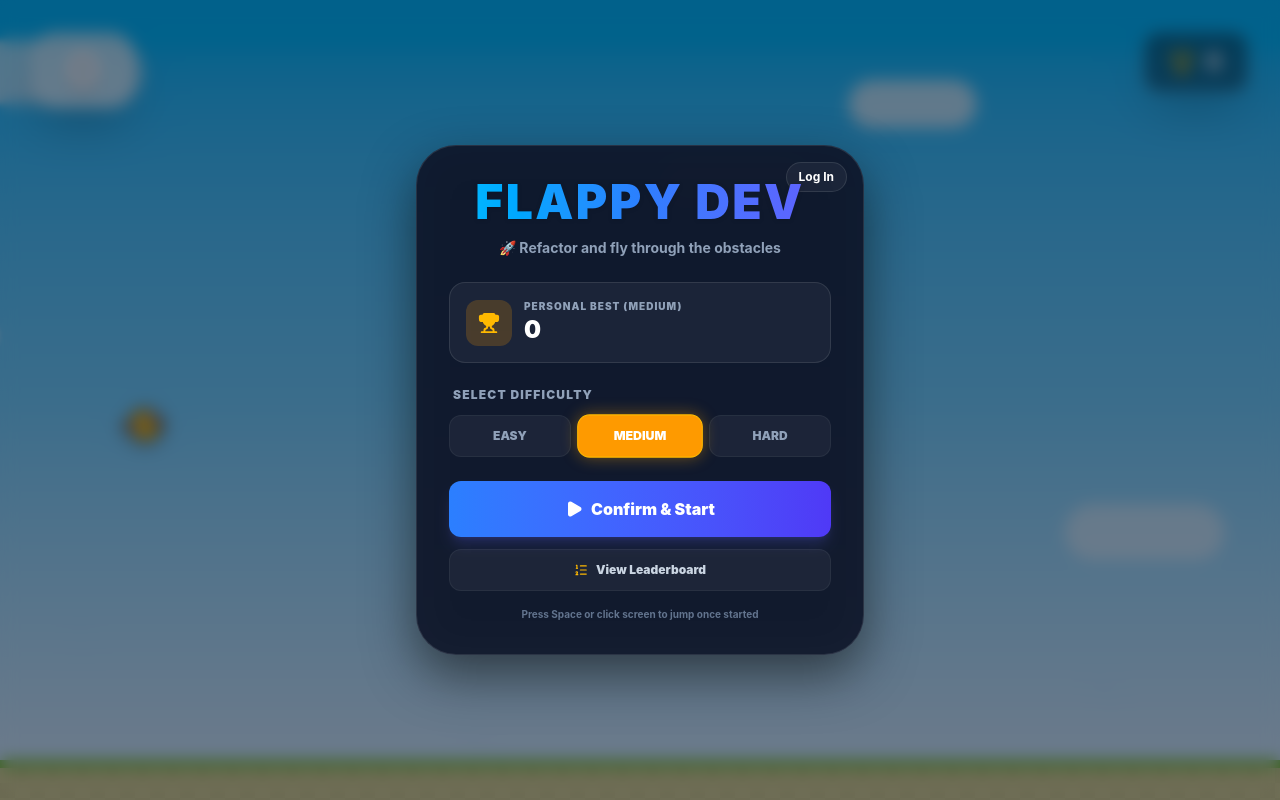
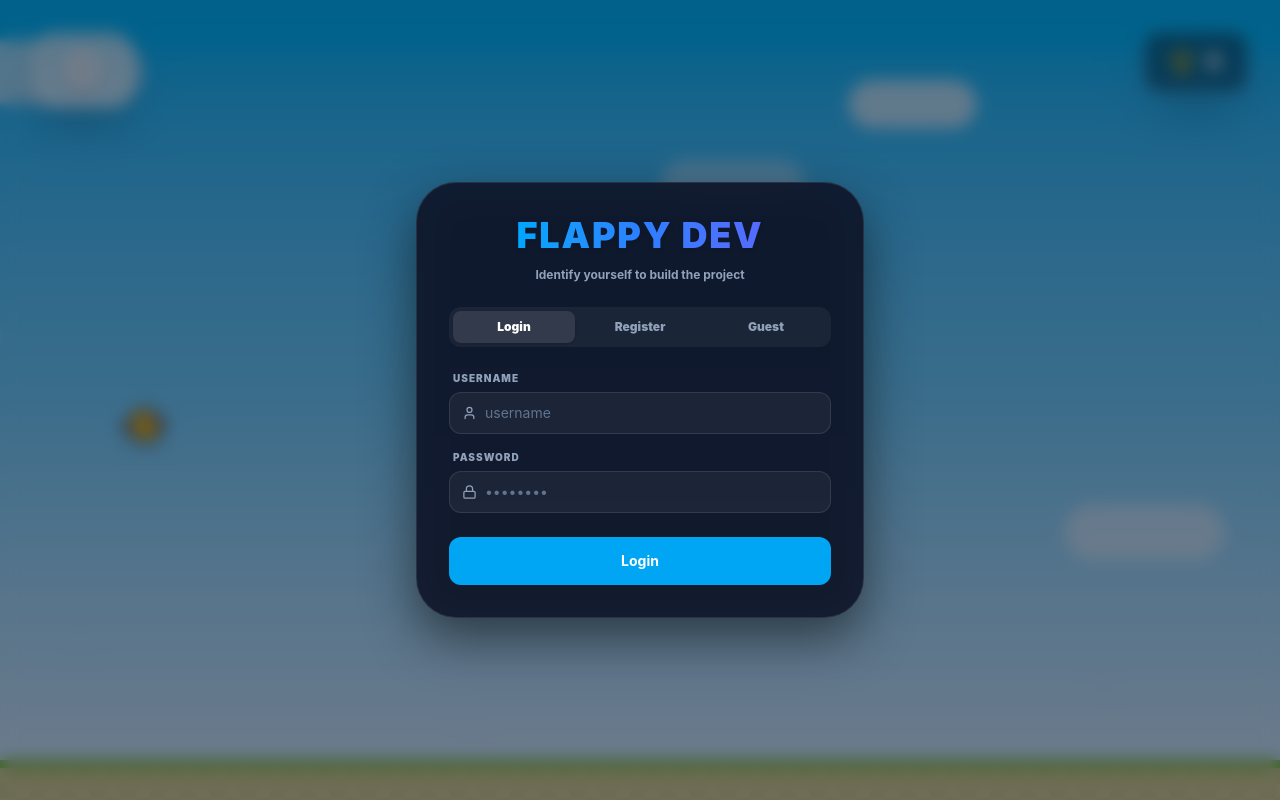
Before and after one commit to DakshBaid/flappybird, a React (Vite) app: page / in a window 1280 px wide. Built offline with nearby package versions, Linux system fonts and the light colour scheme.

Commit message:
Restrict game start to authenticated or guest users, implement guest names on leaderboard, and shrink jumpscares into centered warning popup cards

```diff
--- a/src/App.tsx
+++ b/src/App.tsx
@@ -1,5 +1,5 @@
 import React, { useState, useEffect, useCallback, useRef } from 'react';
-import { Play, RotateCcw, Trophy, User, Lock, LogIn, UserPlus, LogOut, ListOrdered, X } from 'lucide-react';
+import { Play, RotateCcw, Trophy, User, Lock, LogOut, ListOrdered, X } from 'lucide-react';
 
 // Slower gameplay constants
 const GRAVITY = 0.35;
@@ -87,6 +87,8 @@ export default function App() {
   const [authMessage, setAuthMessage] = useState('');
   const [leaderboard, setLeaderboard] = useState<{ username: string, score: number, timestamp: string }[]>([]);
   const [loadingLeaderboard, setLoadingLeaderboard] = useState(false);
+  const [compulsoryTab, setCompulsoryTab] = useState<'LOGIN' | 'REGISTER' | 'GUEST'>('LOGIN');
+  const [guestNameInput, setGuestNameInput] = useState('');
 
   // Jumpscare States
   const [jumpscareActive, setJumpscareActive] = useState(false);
@@ -204,6 +206,15 @@ export default function App() {
   const handleLogout = () => {
     setUser(null);
     localStorage.removeItem('flappyUser');
+  };
+
+  const handleGuestPlay = (e: React.FormEvent) => {
+    e.preventDefault();
+    if (!guestNameInput.trim()) return;
+    const name = `${guestNameInput.trim()} (Guest)`;
+    setUser(name);
+    localStorage.setItem('flappyUser', name);
+    setGuestNameInput('');
   };
 
   const submitScoreToBackend = async (finalScore: number, finalDiff: Difficulty) => {
@@ -582,22 +593,44 @@ export default function App() {
             >
               <div className="bg-slate-900/90 backdrop-blur-xl p-8 rounded-[2.5rem] shadow-[0_20px_50px_rgba(0,0,0,0.5)] text-center transform transition-all border border-white/10 max-w-md w-full mx-4 text-white relative">
 
-                {/* 1. Auth Login Screen */}
-                {authTab === 'LOGIN' && (
-                  <form onSubmit={handleLogin} className="flex flex-col text-left">
-                    <div className="flex justify-between items-center mb-6">
-                      <h2 className="text-2xl font-black flex items-center gap-2">
-                        <LogIn size={22} className="text-sky-400" /> Log In
-                      </h2>
-                      <button type="button" onClick={() => { setAuthTab(null); setAuthError(''); setAuthMessage(''); }} className="text-slate-400 hover:text-white cursor-pointer">
-                        <X size={20} />
+                {!user ? (
+                  /* Compulsory Authentication Screen */
+                  <>
+                    <h1 className="text-4xl font-black text-transparent bg-clip-text bg-gradient-to-r from-sky-400 via-blue-500 to-indigo-500 mb-2 drop-shadow-sm pb-1 tracking-wider uppercase">
+                      Flappy Dev
+                    </h1>
+                    <p className="text-slate-400 font-bold text-xs mb-6">
+                      Identify yourself to build the project
+                    </p>
+
+                    {/* Tabs to select method */}
+                    <div className="flex gap-1 mb-6 bg-white/5 p-1 rounded-xl">
+                      {(['LOGIN', 'REGISTER', 'GUEST'] as const).map((tab) => (
+                        <button
+                          key={tab}
+                          type="button"
+                          onClick={() => {
+                            setCompulsoryTab(tab);
+                            setAuthError('');
+                            setAuthMessage('');
+                          }}
+                          className={`flex-1 py-2 text-xs font-black rounded-lg transition-all cursor-pointer ${
+                            compulsoryTab === tab
+                              ? 'bg-white/10 text-white shadow-sm'
+                              : 'text-slate-400 hover:text-white'
+                          }`}
+                        >
+                          {tab === 'LOGIN' ? 'Login' : tab === 'REGISTER' ? 'Register' : 'Guest'}
                         </button>
+                      ))}
                     </div>
 
-                    {authError && <p className="text-xs text-rose-400 font-bold mb-4 bg-rose-500/10 border border-rose-500/20 p-2.5 rounded-lg">{authError}</p>}
-                    {authMessage && <p className="text-xs text-emerald-400 font-bold mb-4 bg-emerald-500/10 border border-emerald-500/20 p-2.5 rounded-lg">{authMessage}</p>}
+                    {authError && <p className="text-xs text-rose-400 font-bold mb-4 bg-rose-500/10 border border-rose-500/20 p-2.5 rounded-lg text-left">{authError}</p>}
+                    {authMessage && <p className="text-xs text-emerald-400 font-bold mb-4 bg-emerald-500/10 border border-emerald-500/20 p-2.5 rounded-lg text-left">{authMessage}</p>}
 
-                    <label className="text-xs text-slate-400 uppercase font-black tracking-widest mb-1.5 pl-1">Username</label>
+                    {compulsoryTab === 'LOGIN' && (
+                      <form onSubmit={handleLogin} className="flex flex-col text-left">
+                        <label className="text-[10px] text-slate-400 uppercase font-black tracking-widest mb-1.5 pl-1">Username</label>
                         <div className="flex items-center bg-white/5 border border-white/10 rounded-xl px-3 py-2.5 mb-4">
                           <User size={16} className="text-slate-400 mr-2" />
                           <input
@@ -610,7 +643,7 @@ export default function App() {
                           />
                         </div>
 
-                    <label className="text-xs text-slate-400 uppercase font-black tracking-widest mb-1.5 pl-1">Password</label>
+                        <label className="text-[10px] text-slate-400 uppercase font-black tracking-widest mb-1.5 pl-1">Password</label>
                         <div className="flex items-center bg-white/5 border border-white/10 rounded-xl px-3 py-2.5 mb-6">
                           <Lock size={16} className="text-slate-400 mr-2" />
                           <input
@@ -625,31 +658,16 @@ export default function App() {
 
                         <button
                           type="submit"
-                      className="w-full py-3.5 rounded-xl font-black text-sm text-white bg-sky-500 hover:bg-sky-600 transition-all cursor-pointer mb-4 font-bold"
+                          className="w-full py-3.5 rounded-xl font-black text-sm text-white bg-sky-500 hover:bg-sky-600 transition-all cursor-pointer font-bold"
                         >
                           Login
                         </button>
-                    <p className="text-xs text-center text-slate-400">
-                      New dev? <button type="button" onClick={() => { setAuthTab('REGISTER'); setAuthError(''); setAuthMessage(''); }} className="text-sky-400 font-bold hover:underline cursor-pointer">Create account</button>
-                    </p>
                       </form>
                     )}
 
-                {/* 2. Auth Register Screen */}
-                {authTab === 'REGISTER' && (
+                    {compulsoryTab === 'REGISTER' && (
                       <form onSubmit={handleRegister} className="flex flex-col text-left">
-                    <div className="flex justify-between items-center mb-6">
-                      <h2 className="text-2xl font-black flex items-center gap-2">
-                        <UserPlus size={22} className="text-emerald-400" /> Create Account
-                      </h2>
-                      <button type="button" onClick={() => { setAuthTab(null); setAuthError(''); setAuthMessage(''); }} className="text-slate-400 hover:text-white cursor-pointer">
-                        <X size={20} />
-                      </button>
-                    </div>
-
-                    {authError && <p className="text-xs text-rose-400 font-bold mb-4 bg-rose-500/10 border border-rose-500/20 p-2.5 rounded-lg">{authError}</p>}
-
-                    <label className="text-xs text-slate-400 uppercase font-black tracking-widest mb-1.5 pl-1">Username</label>
+                        <label className="text-[10px] text-slate-400 uppercase font-black tracking-widest mb-1.5 pl-1">Username</label>
                         <div className="flex items-center bg-white/5 border border-white/10 rounded-xl px-3 py-2.5 mb-4">
                           <User size={16} className="text-slate-400 mr-2" />
                           <input
@@ -662,7 +680,7 @@ export default function App() {
                           />
                         </div>
 
-                    <label className="text-xs text-slate-400 uppercase font-black tracking-widest mb-1.5 pl-1">Password</label>
+                        <label className="text-[10px] text-slate-400 uppercase font-black tracking-widest mb-1.5 pl-1">Password</label>
                         <div className="flex items-center bg-white/5 border border-white/10 rounded-xl px-3 py-2.5 mb-6">
                           <Lock size={16} className="text-slate-400 mr-2" />
                           <input
@@ -677,18 +695,41 @@ export default function App() {
 
                         <button
                           type="submit"
-                      className="w-full py-3.5 rounded-xl font-black text-sm text-white bg-emerald-500 hover:bg-emerald-600 transition-all cursor-pointer mb-4 font-bold"
+                          className="w-full py-3.5 rounded-xl font-black text-sm text-white bg-emerald-500 hover:bg-emerald-600 transition-all cursor-pointer font-bold"
                         >
-                      Sign Up
+                          Create Account
                         </button>
-                    <p className="text-xs text-center text-slate-400">
-                      Already registered? <button type="button" onClick={() => { setAuthTab('LOGIN'); setAuthError(''); setAuthMessage(''); }} className="text-emerald-400 font-bold hover:underline cursor-pointer">Log in</button>
-                    </p>
                       </form>
                     )}
 
-                {/* 3. Leaderboard Tab Screen */}
-                {authTab === 'LEADERBOARD' && (
+                    {compulsoryTab === 'GUEST' && (
+                      <form onSubmit={handleGuestPlay} className="flex flex-col text-left">
+                        <label className="text-[10px] text-slate-400 uppercase font-black tracking-widest mb-1.5 pl-1">Guest Display Name</label>
+                        <div className="flex items-center bg-white/5 border border-white/10 rounded-xl px-3 py-2.5 mb-6">
+                          <User size={16} className="text-slate-400 mr-2" />
+                          <input
+                            type="text"
+                            required
+                            value={guestNameInput}
+                            onChange={(e) => setGuestNameInput(e.target.value)}
+                            placeholder="Enter guest name..."
+                            className="bg-transparent border-none outline-none text-sm w-full text-white placeholder-slate-500"
+                          />
+                        </div>
+
+                        <button
+                          type="submit"
+                          className="w-full py-3.5 rounded-xl font-black text-sm text-white bg-blue-500 hover:bg-blue-600 transition-all cursor-pointer font-bold"
+                        >
+                          Play as Guest
+                        </button>
+                      </form>
+                    )}
+                  </>
+                ) : (
+                  /* Authenticated Screens (Leaderboard or Main Menu) */
+                  <>
+                    {authTab === 'LEADERBOARD' ? (
                       <div className="flex flex-col text-left">
                         <div className="flex justify-between items-center mb-4">
                           <h2 className="text-2xl font-black flex items-center gap-2">
@@ -745,14 +786,11 @@ export default function App() {
                           )}
                         </div>
                       </div>
-                )}
-
-                {/* 4. Main Menu View */}
-                {!authTab && (
+                    ) : (
+                      /* Main Menu View */
                       <>
-                    {/* User profile / Login header */}
+                        {/* User profile header */}
                         <div className="absolute top-4 right-4 flex items-center gap-2 text-xs">
-                      {user ? (
                           <div className="flex items-center gap-2 bg-white/5 border border-white/10 px-3 py-1.5 rounded-full">
                             <span className="font-bold text-sky-400">👤 {user}</span>
                             <button
@@ -763,16 +801,6 @@ export default function App() {
                               <LogOut size={12} />
                             </button>
                           </div>
-                      ) : (
-                        <div className="flex items-center gap-1.5">
-                          <button
-                            onClick={() => { setAuthTab('LOGIN'); setAuthError(''); setAuthMessage(''); }}
-                            className="bg-white/5 border border-white/10 hover:bg-white/10 text-white font-bold px-3 py-1.5 rounded-full cursor-pointer transition-all"
-                          >
-                            Log In
-                          </button>
-                        </div>
-                      )}
                         </div>
 
                         <h1 className="text-5xl font-black text-transparent bg-clip-text bg-gradient-to-r from-sky-400 via-blue-500 to-indigo-500 mb-2 drop-shadow-sm pb-1 tracking-wider uppercase">
@@ -872,18 +900,30 @@ export default function App() {
                         </p>
                       </>
                     )}
+                  </>
+                )}
               </div>
             </div>
           )}
 
         {/* Jumpscare Overlay */}
         {jumpscareActive && (
-          <div className="fixed inset-0 z-50 bg-black flex items-center justify-center animate-jumpscare-shake overflow-hidden pointer-events-none">
+          <div className="fixed inset-0 z-50 bg-black/85 flex items-center justify-center pointer-events-none">
+            <div className="bg-slate-900 border-4 border-rose-500/80 p-5 rounded-[2rem] shadow-[0_0_50px_rgba(244,63,94,0.35)] max-w-md w-[90%] animate-jumpscare-shake flex flex-col items-center gap-4 text-center">
+              <div className="text-rose-500 text-3xl font-black tracking-widest animate-pulse">
+                ⚠️ FATAL ERROR ⚠️
+              </div>
+              <div className="w-full bg-black/40 rounded-xl overflow-hidden border border-white/5 flex items-center justify-center p-2">
                 <img
                   src={jumpscareImg}
                   alt="👻 JUMPSCARE 👻"
-              className="w-screen h-screen object-cover scale-125"
+                  className="max-h-[50vh] max-w-full object-contain rounded-lg shadow-lg"
                 />
+              </div>
+              <div className="text-rose-400 font-mono text-xs uppercase tracking-wider font-bold">
+                Code execution crashed violently
+              </div>
+            </div>
           </div>
         )}
 
```
Also changed, not shown: 1 other file (tests, documents, lock files or other folders). Lines whose indentation alone changed are shown as unchanged.
